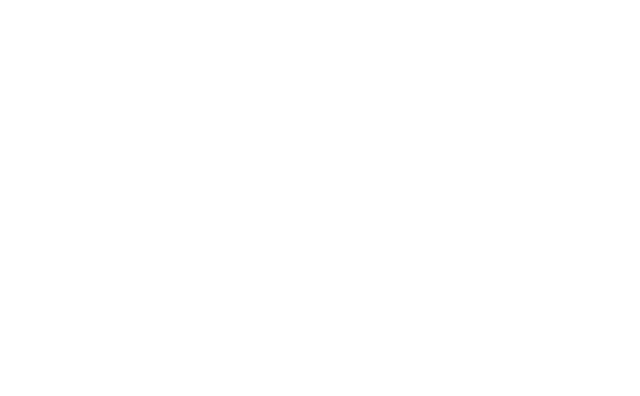
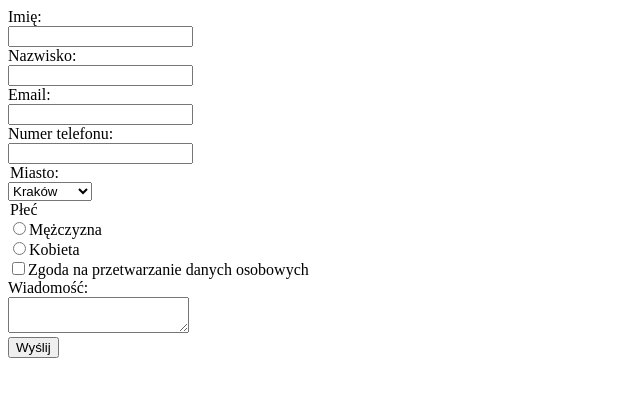
Before and after one commit to AndrzejS001/dwa, a plain HTML site: page index.html in a window 1280 px wide. Shown: the whole page, without its empty margins (0-640 px from the left). Drawn offline with Linux system fonts and the light colour scheme.

Commit message:
Utworzenie formularza

```diff
--- a/index.html
+++ b/index.html
@@ -6,6 +6,40 @@
 	<link rel="stylsheet" href="style.css" type="text/css">
 </head>
 <body>
+	<form action="https://formspree.io/synek00101@gmail.com" method="POST">
+		<label for="name">Imię:</label><br>
+		<input type="text" id="name" name="name"><br>
+
+		<label for="surname">Nazwisko:</label><br>
+		<input type="text" id="surname" name="surname"><br>
+
+		<label for="email">Email:</label><br>
+		<input type="email" id="email" name="email"><br>
+
+		<label for="number">Numer telefonu:</label><br>
+		<input type="number" id="number" name="number"><br>
+
+		<legend>Miasto:</legend>
+		<select name="town" id="town">
+			<option value="Kraków">Kraków</option>
+			<option value="Warszawa">Warszawa</option>
+			<option value="Gdańsk">Gdańsk</option>
+		</select>
+		<br>
+
+		<legend>Płeć</legend>
+			<input type="radio" value="Mężczyzna" name="plec">Mężczyzna<br>
+			<input type="radio" value="Kobieta" name="plec">Kobieta<br>
+		<label for="zgoda">
+			<input type="checkbox" id="zgoda" name="zgoda" value="Tak">Zgoda na przetwarzanie danych osobowych
+		</label>
+		<br>
+
+		<label for="msg">Wiadomość:</label><br>
+		<textarea id="msg" name="msg"></textarea><br>
+
+		<input type="submit" value="Wyślij" id="submit">
+	</form>
 
 
 </body>
```
